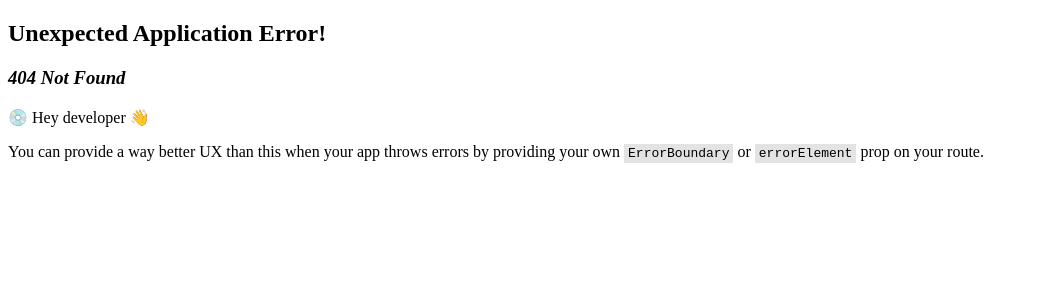
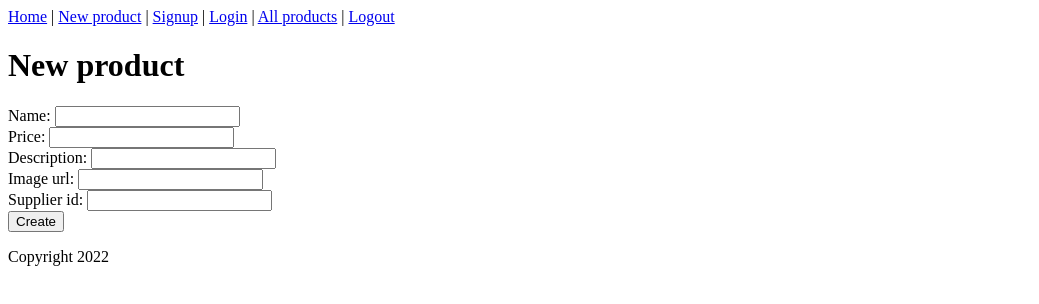
Before and after one commit to actualize-day-2024-05/demo-mini-capstone-frontend, a React (Vite) app: page /products/new in a window 1280 px wide. Before the commit this address had no page. Shown: the top 304 px of the page, without its empty margins (0-1039 px from the left). Built offline with nearby package versions, Linux system fonts and the light colour scheme.

Commit message:
Add products new route

```diff
--- a/src/App.jsx
+++ b/src/App.jsx
@@ -5,6 +5,7 @@ import { ProductsPage } from "./ProductsPage";
 import { Footer } from "./Footer";
 import { SignupPage } from "./SignupPage";
 import { LoginPage } from "./LoginPage";
+import { ProductsNewPage } from "./ProductsNewPage";
 
 const router = createBrowserRouter([
   {
@@ -19,6 +20,7 @@ const router = createBrowserRouter([
       { path: "/", element: <ProductsPage /> },
       { path: "/signup", element: <SignupPage /> },
       { path: "/login", element: <LoginPage /> },
+      { path: "/products/new", element: <ProductsNewPage /> },
     ],
   },
 ]);
--- a/src/Header.jsx
+++ b/src/Header.jsx
@@ -5,8 +5,8 @@ export function Header() {
   return (
     <header>
       <nav>
-        <Link to="/">Home</Link> | <Link to="/signup">Signup</Link> | <Link to="/login">Login</Link> |{" "}
-        <a href="#products-index">All products</a> | <LogoutLink />
+        <Link to="/">Home</Link> | <Link to="/products/new">New product</Link> | <Link to="/signup">Signup</Link> |{" "}
+        <Link to="/login">Login</Link> | <a href="#products-index">All products</a> | <LogoutLink />
       </nav>
     </header>
   );
--- /dev/null
+++ b/src/ProductsNewPage.jsx
@@ -0,0 +1,20 @@
+import axios from "axios";
+import { useNavigate } from "react-router-dom";
+import { ProductsNew } from "./ProductsNew";
+
+export function ProductsNewPage() {
+  const navigate = useNavigate();
+
+  const handleCreate = (params) => {
+    axios.post("http://localhost:3000/products.json", params).then((response) => {
+      console.log(response);
+      navigate("/");
+    });
+  };
+
+  return (
+    <div>
+      <ProductsNew onCreate={handleCreate} />
+    </div>
+  );
+}
```
